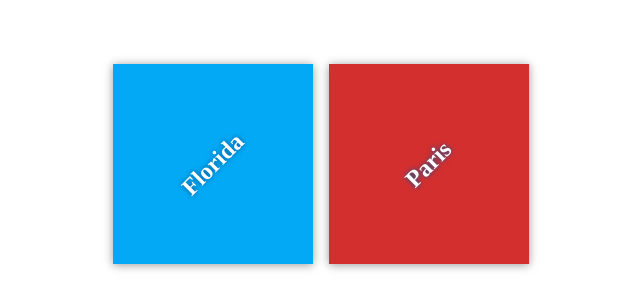
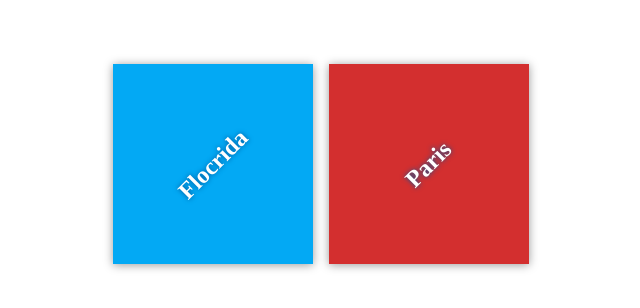
Before and after one commit to Hatitou/my-travel-plan, a plain HTML site: page index.html in a window 1280 px wide. Shown: the part 236-544 px from the top of the page, 319-959 px from the left. Drawn offline with Linux system fonts and the light colour scheme.

Commit message:
Who's who

```diff
--- a/index.html
+++ b/index.html
@@ -12,7 +12,7 @@
         <div class="destination-container">
             <div class="destination" id="florida">
 
-                <h2>Florida</h2>
+                <h2>Flocrida</h2>
             </div>
 
             <div class="destination" id="paris">
```
